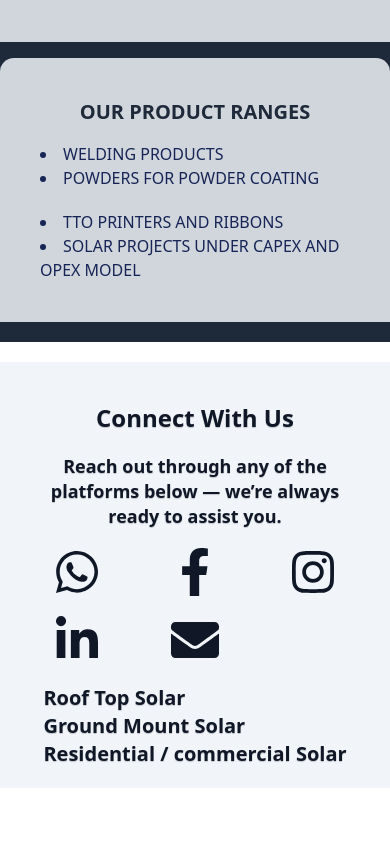
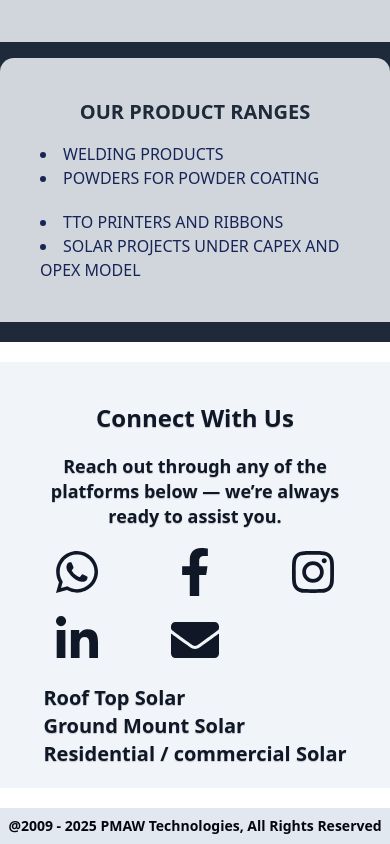
Before and after one commit to hash727/pmawtech, a Next.js app: page / in a window 390 px wide. Shown: the part 1922-2766 px from the top of the page. Before the commit the page ends 2730 px from the top, so only its background shows below. Built offline with nearby package versions, Linux system fonts and the light colour scheme; a web font is replaced by a local one.

Commit message:
changes made in footer section

```diff
--- a/components/Footer.tsx
+++ b/components/Footer.tsx
@@ -2,7 +2,8 @@ import ConnectPage from "@/components/connect/page";
 
 function FooterSection(){
     return(
-        <footer className="flex flex-col md:lg:flex-row my-5 items-center justify-evenly bg-slate-100 text-shadow-xs dark:bg-slate-950 w-full h-full p-5">
+        <footer >
+          <div className="flex flex-col md:lg:flex-row my-5 items-center justify-evenly bg-slate-100 text-shadow-xs dark:bg-slate-950 w-full h-full p-5">
             <div className="text-gray-900 dark:text-white font-semibold text-xs w-full/2">
               {/* <p>
                 #515, 2nd Floor, 1st Stage, Bhavani Nagar,
@@ -23,6 +24,10 @@ function FooterSection(){
                 </li>
               </ul>
             </div>
+          </div>
+          <div className="text-gray-950 bg-slate-200 dark:text-white dark:bg-gray-950 items-center justify-items-center font-semibold text-sm md:lg:text-md">
+            <p className="py-2">@2009 - 2025 PMAW Technologies, All Rights Reserved</p>
+          </div>
 
       </footer>
     )
--- a/components/connect/page.tsx
+++ b/components/connect/page.tsx
@@ -13,7 +13,7 @@ import Link from 'next/link';
 
 export const metadata: Metadata = {
     title: "Services Offered - PMAW Solar Technologies, Bangalore, Karnataka",
-    description: " Various serves offered for Solar Powerplant projects in Karnataka."
+    description: " Various services offered for Solar Powerplant projects in Karnataka."
 }
 
 const ContactDetails = [
```
Lines whose indentation alone changed are shown as unchanged.
